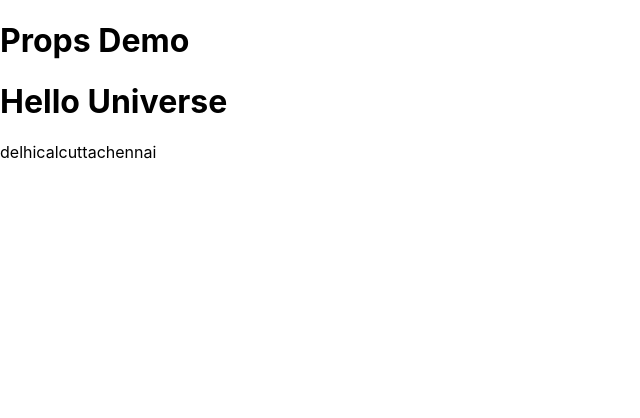
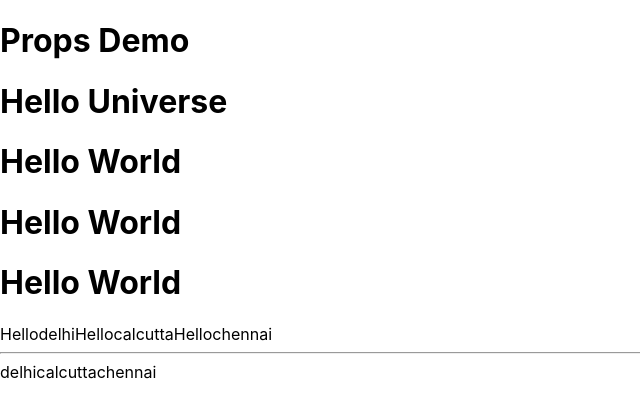
Before and after one commit to RishivYadav/fourth-react, a React (Create React App) app: page / in a window 1280 px wide. Shown: the top 418 px of the page, without its empty margins (0-640 px from the left). Built offline with nearby package versions, Linux system fonts and the light colour scheme.

Commit message:
list again

```diff
--- a/src/App.js
+++ b/src/App.js
@@ -15,11 +15,18 @@ function ListDemo() {
     <>
       <h1>{data}</h1>
 
-      {/** foreach is consumer function */}
-      {list.forEach((item) => item)}
+      {/** Version.3 */}
+      {list.map((item) => (
+        <>
+          <h1>Hello World</h1>
+        </>
+      ))}
 
-      {/** map is input/output */}
-      {/** OUTPUT BCZ OF THIS */}
+      {/** Version.2 */}
+      {list.map((item) => "Hello" + item)}
+
+      <hr />
+      {/** Version.1 */}
       {list.map((item) => item)}
     </>
   );
```
